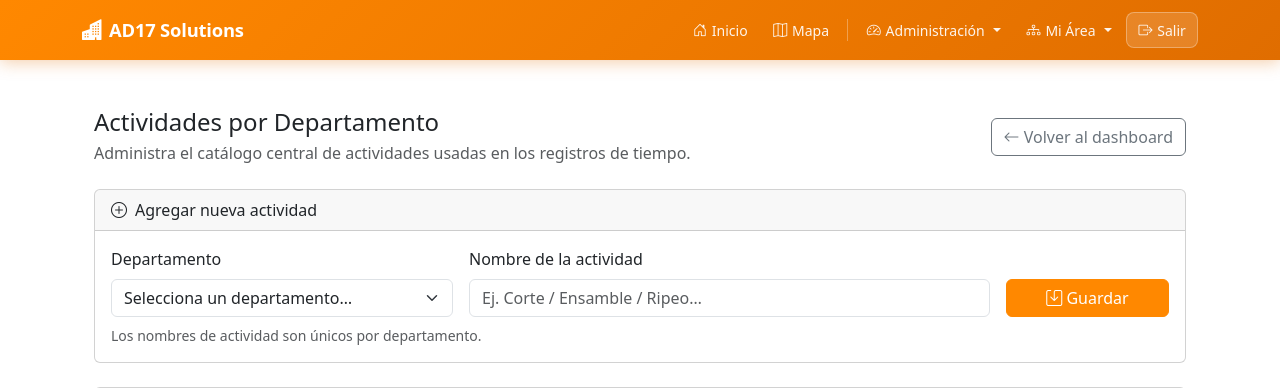
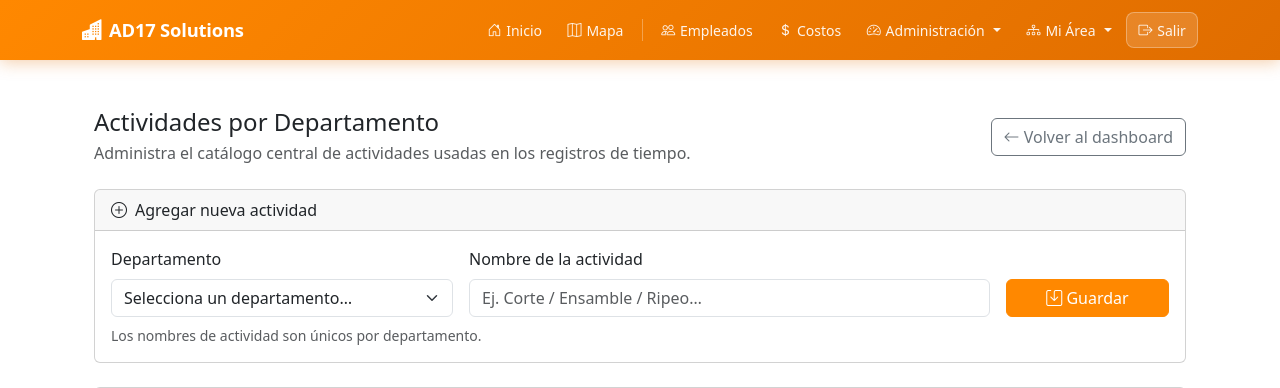
Before and after one commit to IvanOlvera25/appTiempos, a Flask app: page /activities in a window 1280 px wide. Shown: the top 388 px of the page. Run offline with Flask 3, Linux system fonts and the light colour scheme; a user stored in the database is signed in; tables that the repository leaves empty hold one stand-in row (values such as "Sample post"); some libraries are stand-ins or nearby versions.

Commit message:
fix: corregir dropdown de administración en dashboard y reorganizar navbar
- Acotar selector .sticky-top a thead para no pisar el z-index del navbar (causaba que el dropdown quedara oculto en la página de dashboard)
- Mover Empleados y Costos fuera del dropdown para acceso directo
- Resaltar botón Administración cuando se está en cualquiera de sus subsecciones

Co-Authored-By: Claude Sonnet 4.6 <noreply@anthropic.com>

```diff
--- a/app/templates/admin_dashboard.html
+++ b/app/templates/admin_dashboard.html
@@ -352,7 +352,7 @@
     line-height: 1.3;
   }
 
-  .sticky-top {
+  thead.sticky-top {
     position: sticky;
     top: 0;
     z-index: 5;
--- a/app/templates/layout.html
+++ b/app/templates/layout.html
@@ -374,11 +374,29 @@
           <li class="nav-divider d-none d-lg-flex"></li>
           {% endif %}
 
-          <!-- Menú Admin / Supervisor -->
+          <!-- Empleados — directo en navbar (solo admin) -->
           {% if current_user.is_authenticated and current_user.has_admin_privileges %}
+          <li class="nav-item">
+            <a class="nav-link {% if request.endpoint == 'main.manage_employees' %}active-link{% endif %}"
+               href="{{ url_for('main.manage_employees') }}">
+              <i class="bi bi-people"></i>Empleados
+            </a>
+          </li>
+
+          <!-- Costos — directo en navbar (solo admin) -->
+          {% if current_user.is_admin %}
+          <li class="nav-item">
+            <a class="nav-link {% if request.endpoint == 'main.costs_dashboard' %}active-link{% endif %}"
+               href="{{ url_for('main.costs_dashboard') }}">
+              <i class="bi bi-currency-dollar"></i>Costos
+            </a>
+          </li>
+          {% endif %}
+
+          <!-- Dropdown Administración -->
           <li class="nav-item dropdown">
-            <a class="nav-link dropdown-toggle" href="#" role="button"
-               data-bs-toggle="dropdown" aria-expanded="false">
+            <a class="nav-link dropdown-toggle {% if request.endpoint in ['main.admin_dashboard', 'main.add_project', 'main.project_page', 'main.project_analysis', 'main.manage_users'] %}active-link{% endif %}"
+               href="#" role="button" data-bs-toggle="dropdown" aria-expanded="false">
               <i class="bi bi-speedometer2"></i>Administración
             </a>
             <ul class="dropdown-menu dropdown-menu-end">
@@ -386,12 +404,6 @@
                 <a class="dropdown-item {% if request.endpoint == 'main.admin_dashboard' %}active-link{% endif %}"
                    href="{{ url_for('main.admin_dashboard') }}">
                   <i class="bi bi-bar-chart-line"></i>Dashboard
-                </a>
-              </li>
-              <li>
-                <a class="dropdown-item {% if request.endpoint == 'main.manage_employees' %}active-link{% endif %}"
-                   href="{{ url_for('main.manage_employees') }}">
-                  <i class="bi bi-people"></i>Empleados
                 </a>
               </li>
               <li><hr class="dropdown-divider"></li>
@@ -415,12 +427,6 @@
               </li>
               {% if current_user.is_admin %}
               <li><hr class="dropdown-divider"></li>
-              <li>
-                <a class="dropdown-item {% if request.endpoint == 'main.costs_dashboard' %}active-link{% endif %}"
-                   href="{{ url_for('main.costs_dashboard') }}">
-                  <i class="bi bi-currency-dollar"></i>Costos
-                </a>
-              </li>
               <li>
                 <a class="dropdown-item {% if request.endpoint == 'main.manage_users' %}active-link{% endif %}"
                    href="{{ url_for('main.manage_users') }}">
```
